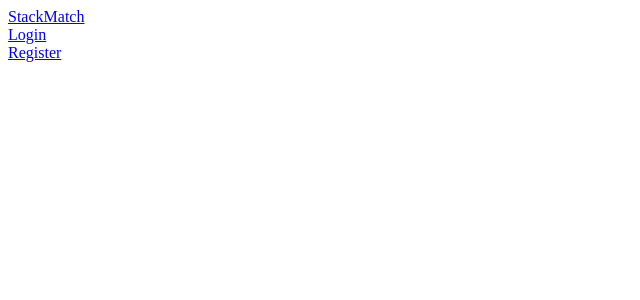
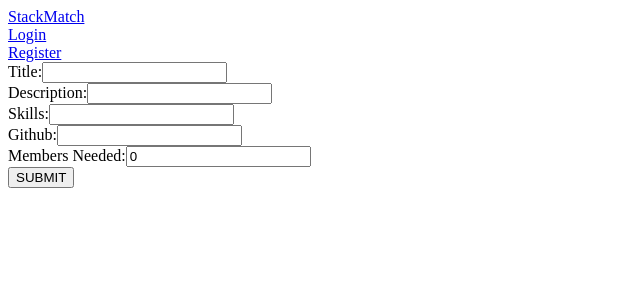
Before and after one commit to abhipxx/StackMatch, a React (Vite) app in the folder client/: page /create-project in a window 1280 px wide. Shown: the top 300 px of the page, without its empty margins (0-640 px from the left). Built offline with nearby package versions, Linux system fonts and the light colour scheme.

Commit message:
Initial create project page with routing to Projects page

```diff
--- a/client/src/App.jsx
+++ b/client/src/App.jsx
@@ -4,6 +4,7 @@ import Register from "./pages/Register";
 import Dashboard from "./pages/Dashboard";
 import Navbar from "./components/Navbar";
 import Projects from "./pages/Projects";
+import Create_project from "./pages/Create-project";
 
 function App(){
     return(
@@ -14,6 +15,7 @@ function App(){
         <Route path="/register" element={<Register/>}></Route>
         <Route path="/dashboard" element={<Dashboard/>}></Route>
         <Route path="/projects" element={<Projects/>}></Route>
+        <Route path="/create-project" element={<Create_project/>}></Route>
        </Routes>
        </>
     )
--- /dev/null
+++ b/client/src/pages/Create-project.jsx
@@ -0,0 +1,43 @@
+import api from "../services/api";
+import {useState} from "react";
+import {useNavigate} from "react-router-dom"
+
+function Create_project(){
+
+    const navigate=useNavigate();
+
+    const [title,setTitle]=useState("");
+    const [description,setDescription]=useState("");
+    const[skills,setSkills]=useState("");
+    const[github,setGithub]=useState("");
+    const [membersNeeded,setMembersNeeded]=useState(0);
+
+    const handleSubmit=async (e)=>{
+        e.preventDefault();
+        try{
+            await api.post('/projects',{
+                title,
+                description,
+                skills:skills.split(',').map(s=>s.trim()),
+                github,
+                membersNeeded
+            });
+            navigate('/projects');
+        }catch(error){
+            console.log(error);
+        }
+    }
+
+    return(
+        <form onSubmit={handleSubmit}>
+            Title:<input type="text" value={title} onChange={(t)=>setTitle(t.target.value)}></input><br/>
+            Description:<input type="text" value={description} onChange={(d)=>setDescription(d.target.value)}></input><br/>
+            Skills:<input type="text" value={skills} onChange={(s)=>setSkills(s.target.value)}></input><br/>
+            Github:<input type="text" value={github} onChange={(g)=>{setGithub(g.target.value)}}></input><br/>
+            Members Needed:<input type="text" value={membersNeeded} onChange={(m)=>{setMembersNeeded(m.target.value)}}></input><br/>
+            <button type="submit">SUBMIT</button>
+        </form>
+    )
+}
+
+export default Create_project;
```
